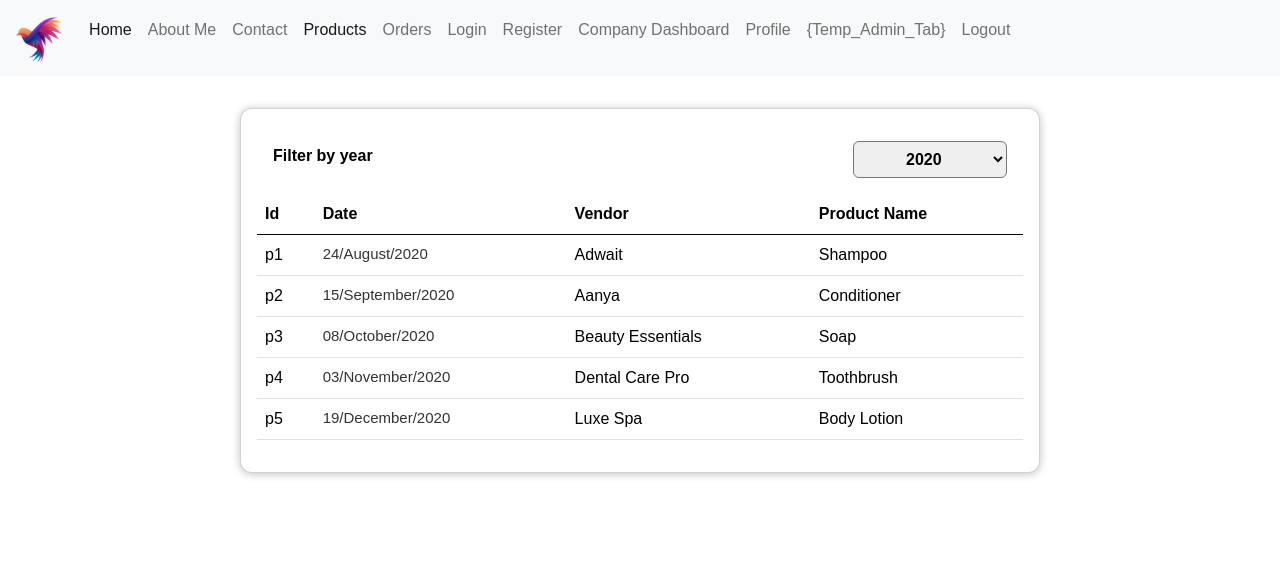
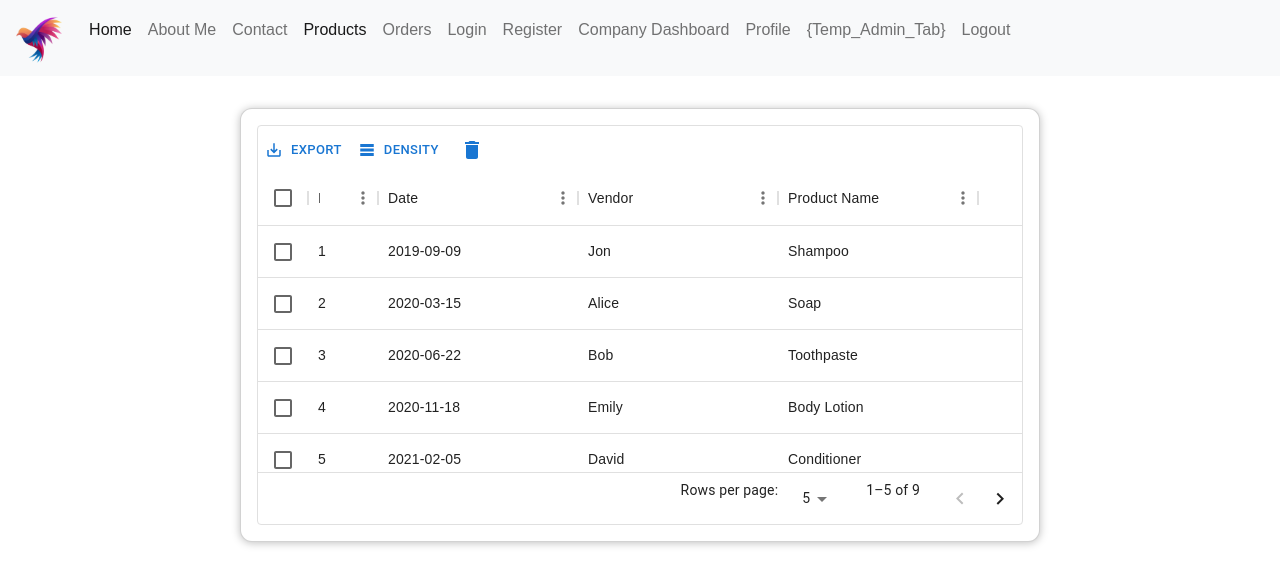
Before and after one commit to rohit-1001/inventory_management, a React (Create React App) app in the folder client/: page /products in a window 1280 px wide. Shown: the top 586 px of the page. Built offline with nearby package versions, Linux system fonts and the light colour scheme.

Commit message:
Improved the UI of Products page

```diff
--- a/client/package.json
+++ b/client/package.json
@@ -8,6 +8,7 @@
     "@emotion/styled": "^11.11.0",
     "@mui/icons-material": "^5.14.9",
     "@mui/material": "^5.14.10",
+    "@mui/x-data-grid": "^6.15.0",
     "@testing-library/jest-dom": "^5.17.0",
     "@testing-library/react": "^13.4.0",
     "@testing-library/user-event": "^13.5.0",
--- /dev/null
+++ b/client/src/components/Products/ProductTable.js
@@ -0,0 +1,60 @@
+import * as React from 'react';
+import { DataGrid, GridToolbarContainer, GridToolbarExport, GridToolbarDensitySelector } from '@mui/x-data-grid';
+import IconButton from '@mui/material/IconButton';
+import DeleteIcon from '@mui/icons-material/Delete';
+
+const columns = [
+    { field: 'id', headerName: 'ID', width: 70 },
+    {
+        field: 'date',
+        headerName: 'Date',
+        type: 'numeric',
+        width: 200,
+    },
+    { field: 'vendor', headerName: 'Vendor', width: 200 },
+    { field: 'productName', headerName: 'Product Name', width: 200 },
+];
+
+
+function CustomToolbar() {
+    return (
+        <GridToolbarContainer>
+            <GridToolbarExport />
+            <GridToolbarDensitySelector />
+            <IconButton color="primary" aria-label="delete selected rows" component="span">
+                <DeleteIcon />
+            </IconButton>
+        </GridToolbarContainer>
+    );
+}
+
+export default function ProductTable(props) {
+    const [selectionModel, setSelectionModel] = React.useState([]);
+
+    const handleSelection = (newSelection) => {
+        setSelectionModel(newSelection.selectionModel);
+    };
+
+    return (
+        <div style={{ height: 400, width: '100%' }}>
+            <DataGrid
+                rows={props.data}
+                columns={columns}
+                components={{
+                    Toolbar: CustomToolbar,
+                }}
+                initialState={{
+                    pagination: {
+                        paginationModel: { page: 0, pageSize: 5 },
+                    },
+                }}
+                onSelectionModelChange={handleSelection}
+                selectionModel={selectionModel}
+                pagination
+                pageSize={5}
+                pageSizeOptions={[5, 10]}
+                checkboxSelection
+            />
+        </div>
+    );
+}
--- a/client/src/components/Products/Products.css
+++ b/client/src/components/Products/Products.css
@@ -1,4 +1,4 @@
-.expenses {
+.products {
     padding: 1rem;
     background-color: rgb(255, 255, 255);
     margin: 2rem auto;
--- a/client/src/components/Products/Products.js
+++ b/client/src/components/Products/Products.js
@@ -1,29 +1,25 @@
-import React, { useState } from "react";
+import React from "react";
 import Card from "../UI/Card";
-import ProductsFilter from "./ProductsFilter";
 import "./Products.css";
-import ProductsList from "./ProductsList";
+import ProductTable from "./ProductTable";
 
-const Products = (props) => {
-  const [filteredYear, setFilteredYear] = useState("2020");
+const rows = [
+  { id: 1, date: '2019-09-09', vendor: 'Jon', productName: 'Shampoo' },
+  { id: 2, date: '2020-03-15', vendor: 'Alice', productName: 'Soap' },
+  { id: 3, date: '2020-06-22', vendor: 'Bob', productName: 'Toothpaste' },
+  { id: 4, date: '2020-11-18', vendor: 'Emily', productName: 'Body Lotion' },
+  { id: 5, date: '2021-02-05', vendor: 'David', productName: 'Conditioner' },
+  { id: 6, date: '2021-08-30', vendor: 'Sophia', productName: 'Face Wash' },
+  { id: 7, date: '2022-12-10', vendor: 'Olivia', productName: 'Hand Sanitizer' },
+  { id: 8, date: '2023-07-25', vendor: 'Liam', productName: 'Shower Gel' },
+  { id: 9, date: '2023-05-14', vendor: 'Emma', productName: 'Perfume' },
+];
 
-  const filterChangeHandler = (selectedYear) => {
-    setFilteredYear(selectedYear);
-  };
-
-  const filteredExpenses = props.items.filter((expense) => {
-    return expense.date.getFullYear().toString() === filteredYear;
-  });
-
-
+const Products = () => {
   return (
     <div>
-      <Card className="expenses">
-        <ProductsFilter
-          selected={filteredYear}
-          onChangeFilter={filterChangeHandler}
-        />
-       <ProductsList items={filteredExpenses}/>
+      <Card className="products">
+       <ProductTable data={rows} />
       </Card>
     </div>
   );
--- a/client/src/components/Products/ProductsFilter.css
+++ /dev/null
@@ -1,24 +0,0 @@
-.expenses-filter {
-    color: black;
-    padding: 0 1rem;
-  }
-
-  .expenses-filter__control {
-    display: flex;
-    width: 100%;
-    align-items: center;
-    justify-content: space-between;
-    margin: 1rem 0;
-  }
-
-  .expenses-filter label {
-    font-weight: bold;
-    margin-bottom: 0.5rem;
-  }
-
-  .expenses-filter select {
-    font: inherit;
-    padding: 0.5rem 3rem;
-    font-weight: bold;
-    border-radius: 6px;
-  }
--- a/client/src/components/Products/ProductsFilter.js
+++ /dev/null
@@ -1,25 +0,0 @@
-import React from 'react';
-
-import './ProductsFilter.css';
-
-const ProductsFilter = (props) => {
-  const dropdownChangeHandler = (event) => {
-    props.onChangeFilter(event.target.value);
-  };
-
-  return (
-    <div className='expenses-filter'>
-      <div className='expenses-filter__control'>
-        <label>Filter by year</label>
-        <select value={props.selected} onChange={dropdownChangeHandler}>
-          <option value='2022'>2022</option>
-          <option value='2021'>2021</option>
-          <option value='2020'>2020</option>
-          <option value='2019'>2019</option>
-        </select>
-      </div>
-    </div>
-  );
-};
-
-export default ProductsFilter;
--- a/client/src/components/Products/ProductsList.css
+++ /dev/null
@@ -1,21 +0,0 @@
-.orders-list {
-  list-style: none; /* Removes the default list style */
-  margin: 0 auto; /* Centers the list horizontally */
-  padding: 0; /* Removes the default padding */
-  max-width: 600px; /* Sets a maximum width for the list */
-}
-
-.orders-list__fallback {
-  color: #000000; /* Sets the text color */
-  text-align: center; /* Centers the text */
-  padding: 1rem; /* Adds some padding */
-  font-size: 1.25rem; /* Increases the font size */
-}
-
-.order-item {
-  margin: 1rem 0; /* Adds some margin to the top and bottom */
-  padding: 1rem; /* Adds some padding */
-  background-color: #f9f9f9; /* Sets a light background color */
-  border-radius: 12px; /* Rounds the corners */
-  box-shadow: 0 2px 8px rgba(0, 0, 0, 0.25); /* Adds a subtle shadow */
-}
--- a/client/src/components/Products/ProductsList.js
+++ /dev/null
@@ -1,36 +0,0 @@
-import React from "react";
-import "./ProductsList.css";
-import ItemDate from "../Date/ItemDate";
-
-const ProductsList = (props) => {
-  if (props.items.length === 0) {
-    return <h2 className="orders-list__fallback">Found no products.</h2>;
-  }
-
-  return (
-    <>
-      <table className="table">
-        <thead>
-          <tr>
-            <th scope="col">Id</th>
-            <th scope="col">Date</th>
-            <th scope="col">Vendor</th>
-            <th scope="col">Product Name</th>
-          </tr>
-        </thead>
-        <tbody>
-          {props.items.map((product) => (
-            <tr>
-              <td>{product.id}</td>
-              <td><ItemDate date={product.date} /></td>
-              <td>{product.vendor}</td>
-              <td>{product.p_name}</td>
-            </tr>
-          ))}
-        </tbody>
-      </table>
-    </>
-  );
-};
-
-export default ProductsList;
```
Also changed, not shown: 1 other file (tests, documents, lock files or other folders).
